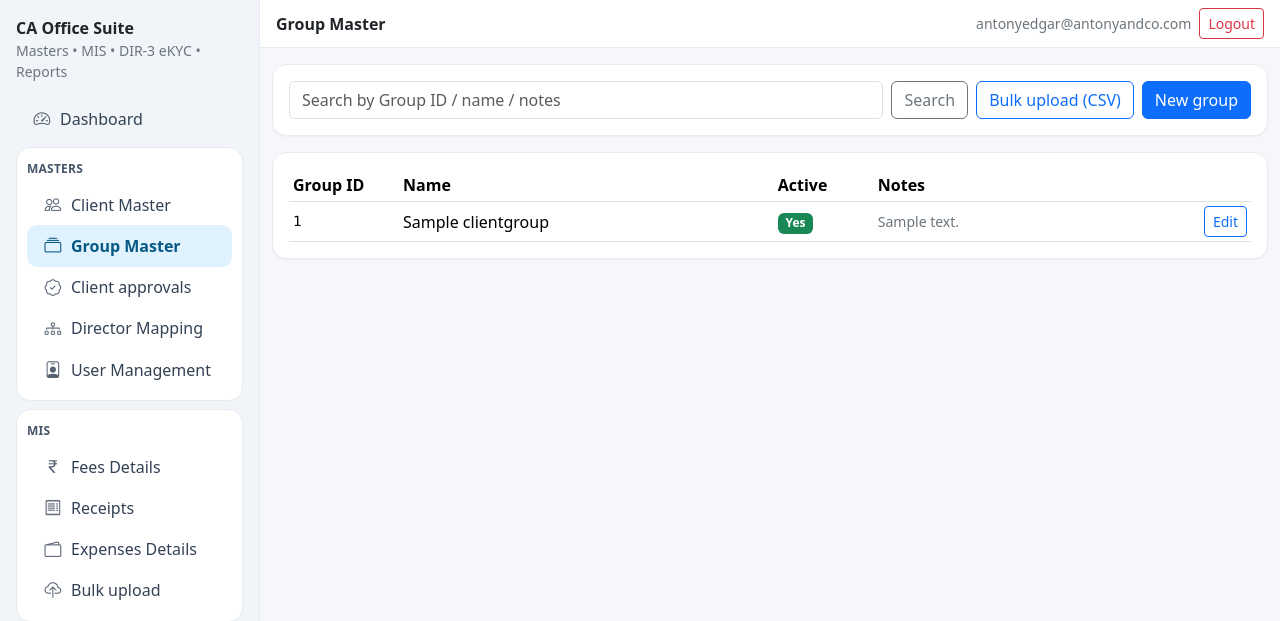
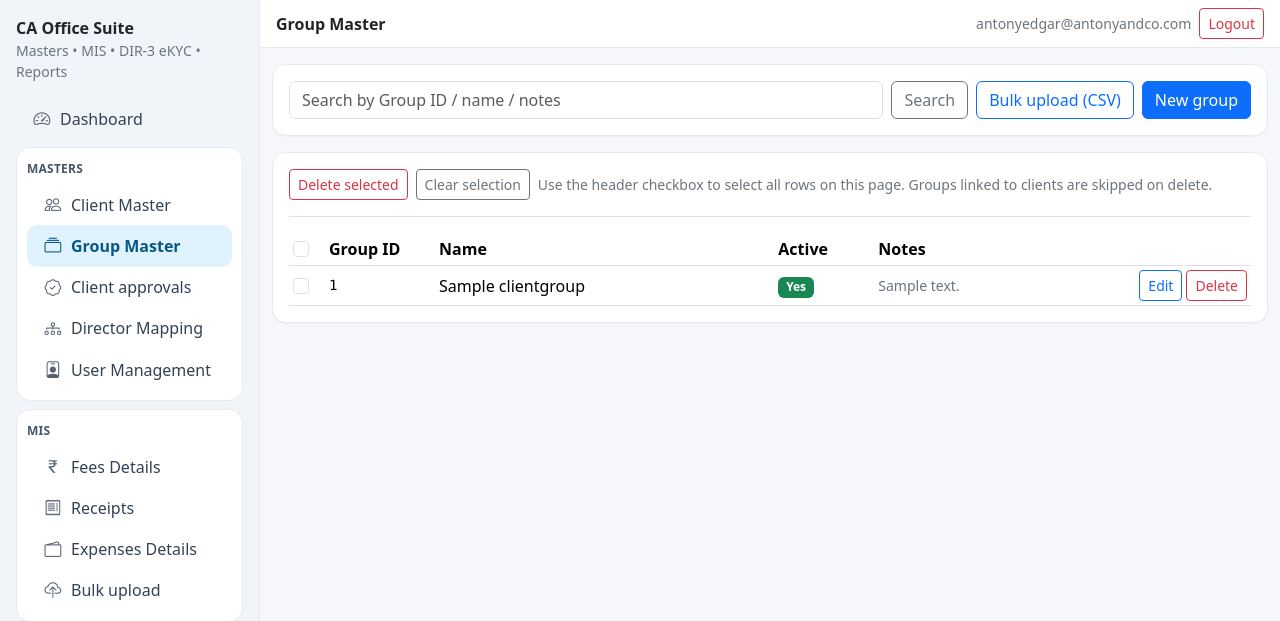
Before and after one commit to antonyedgar-coder/office_suite, a Django app: page /masters/groups/ in a window 1280 px wide. Shown: the top 621 px of the page. Run offline with Django 5.2, Linux system fonts and the light colour scheme; a user stored in the database is signed in; tables that the repository leaves empty hold one stand-in row (values such as "Sample post"); parts of the project's set-up code (start-up, migrations or seed data) failed here and were passed over.

```diff
--- a/masters/urls.py
+++ b/masters/urls.py
@@ -17,6 +17,7 @@ urlpatterns = [
         name="client_group_bulk_import_template",
     ),
     path("groups/new/", views.client_group_create, name="client_group_create"),
+    path("groups/bulk-delete/", views.client_group_bulk_delete, name="client_group_bulk_delete"),
     path("groups/<int:pk>/delete/", views.client_group_delete, name="client_group_delete"),
     path("groups/<int:pk>/", views.client_group_edit, name="client_group_edit"),
     path("clients/<str:client_id>/approve/", views.client_approve, name="client_approve"),
--- a/masters/views.py
+++ b/masters/views.py
@@ -1,7 +1,9 @@
 import base64
 
 from django.db import transaction, IntegrityError
-from django.db.models import Q
+from django.contrib.auth.decorators import login_required
+from django.core.exceptions import PermissionDenied
+from django.db.models import Count, Q
 from django.db.models.deletion import ProtectedError
 from django.shortcuts import get_object_or_404, redirect, render
 from django.contrib import messages
@@ -736,6 +738,59 @@ def client_group_delete(request, pk: int):
     return render(request, "masters/client_group_delete_confirm.html", {"group": obj})
 
 
+@login_required
+def client_group_bulk_delete(request):
+    """Superuser only: delete multiple groups from Group Master."""
+    if not request.user.is_superuser:
+        raise PermissionDenied
+
+    if request.method != "POST":
+        return redirect("client_group_list")
+
+    ids = []
+    for raw in request.POST.getlist("group_ids"):
+        try:
+            ids.append(int(raw))
+        except (TypeError, ValueError):
+            continue
+    if not ids:
+        messages.warning(request, "Select at least one group to delete.")
+        return redirect("client_group_list")
+
+    if request.POST.get("confirm") == "1":
+        groups = list(ClientGroup.objects.filter(pk__in=ids).order_by("name"))
+        deleted = 0
+        blocked: list[ClientGroup] = []
+        for g in groups:
+            try:
+                g.delete()
+                deleted += 1
+            except ProtectedError:
+                blocked.append(g)
+        if deleted:
+            messages.success(request, f"Deleted {deleted} group(s).")
+        if blocked:
+            sample = ", ".join(f"{g.group_id} ({g.name})" for g in blocked[:5])
+            extra = f" (+{len(blocked) - 5} more)" if len(blocked) > 5 else ""
+            messages.error(
+                request,
+                f"Could not delete {len(blocked)} group(s) still linked to clients: {sample}{extra}. "
+                "Clear or reassign those clients in Client Master first.",
+            )
+        return redirect("client_group_list")
+
+    groups = (
+        ClientGroup.objects.filter(pk__in=ids)
+        .annotate(client_count=Count("clients"))
+        .order_by("name")
+    )
+    return render(
+        request,
+        "masters/client_group_bulk_delete_confirm.html",
+        {"groups": groups},
+    )
+
+
 @require_perm("masters.add_clientgroup")
 def client_group_bulk_import(request):
     """
--- a/templates/masters/client_group_form.html
+++ b/templates/masters/client_group_form.html
@@ -40,8 +40,10 @@
       <div class="col-12 d-flex gap-2 flex-wrap">
         <button class="btn btn-primary" type="submit">Save</button>
         <a class="btn btn-outline-secondary" href="{% url 'client_group_list' %}">Back</a>
-        {% if mode == "edit" and perms.masters.delete_clientgroup %}
-          <a class="btn btn-outline-danger ms-auto" href="{% url 'client_group_delete' group.pk %}">Delete</a>
+        {% if mode == "edit" %}
+          {% if perms.masters.delete_clientgroup or user.is_superuser %}
+            <a class="btn btn-outline-danger ms-auto" href="{% url 'client_group_delete' group.pk %}">Delete</a>
+          {% endif %}
         {% endif %}
       </div>
     </form>
--- a/templates/masters/client_group_list.html
+++ b/templates/masters/client_group_list.html
@@ -19,37 +19,116 @@
   </div>
 
   <div class="card p-3">
+    {% if user.is_superuser and groups %}
+      <form method="post" action="{% url 'client_group_bulk_delete' %}" id="groupBulkDeleteForm" class="d-flex flex-wrap align-items-center gap-2 mb-3 pb-3 border-bottom">
+        {% csrf_token %}
+        <button type="submit" class="btn btn-sm btn-outline-danger">Delete selected</button>
+        <button type="button" class="btn btn-sm btn-outline-secondary" id="groupSelectNone">Clear selection</button>
+        <span class="text-secondary small">Use the header checkbox to select all rows on this page. Groups linked to clients are skipped on delete.</span>
+      </form>
+    {% endif %}
     <div class="table-responsive">
       <table class="table table-sm align-middle mb-0">
         <thead>
           <tr>
+            {% if user.is_superuser %}
+              <th style="width: 36px" scope="col">
+                <input
+                  class="form-check-input"
+                  type="checkbox"
+                  id="groupSelectAllHeader"
+                  title="Select all on this page"
+                  aria-label="Select all groups on this page"
+                />
+              </th>
+            {% endif %}
             <th style="width: 110px">Group ID</th>
             <th>Name</th>
             <th style="width: 100px">Active</th>
             <th>Notes</th>
-            <th style="width: 160px"></th>
+            <th style="width: 180px"></th>
           </tr>
         </thead>
         <tbody>
           {% for g in groups %}
             <tr>
+              {% if user.is_superuser %}
+                <td>
+                  <input
+                    class="form-check-input group-bulk-cb"
+                    type="checkbox"
+                    name="group_ids"
+                    value="{{ g.pk }}"
+                    form="groupBulkDeleteForm"
+                    aria-label="Select {{ g.name }}"
+                  />
+                </td>
+              {% endif %}
               <td class="mono small">{{ g.group_id }}</td>
               <td class="fw-medium">{{ g.name }}</td>
               <td>{% if g.is_active %}<span class="badge text-bg-success">Yes</span>{% else %}<span class="badge text-bg-secondary">No</span>{% endif %}</td>
               <td class="small text-secondary">{{ g.notes|default:"—"|truncatechars:80 }}</td>
               <td class="text-end">
-                {% if perms.masters.change_clientgroup %}
-                  <a class="btn btn-sm btn-outline-primary" href="{% url 'client_group_edit' g.pk %}">Edit</a>
-                {% endif %}
+                <div class="d-inline-flex gap-1 flex-wrap justify-content-end">
+                  {% if perms.masters.change_clientgroup %}
+                    <a class="btn btn-sm btn-outline-primary" href="{% url 'client_group_edit' g.pk %}">Edit</a>
+                  {% endif %}
+                  {% if perms.masters.delete_clientgroup or user.is_superuser %}
+                    <a class="btn btn-sm btn-outline-danger" href="{% url 'client_group_delete' g.pk %}">Delete</a>
+                  {% endif %}
+                </div>
               </td>
             </tr>
           {% empty %}
             <tr>
-              <td colspan="5" class="text-secondary">No groups yet. Create groups here before linking clients.</td>
+              <td colspan="{% if user.is_superuser %}6{% else %}5{% endif %}" class="text-secondary">No groups yet. Create groups here before linking clients.</td>
             </tr>
           {% endfor %}
         </tbody>
       </table>
     </div>
   </div>
+
+  {% if user.is_superuser and groups %}
+    <script>
+      (function () {
+        var headerCb = document.getElementById("groupSelectAllHeader");
+        var noneBtn = document.getElementById("groupSelectNone");
+        function boxes() {
+          return document.querySelectorAll(".group-bulk-cb");
+        }
+        function syncHeader() {
+          if (!headerCb) return;
+          var list = boxes();
+          var n = list.length;
+          var checked = 0;
+          list.forEach(function (cb) {
+            if (cb.checked) checked += 1;
+          });
+          headerCb.checked = n > 0 && checked === n;
+          headerCb.indeterminate = checked > 0 && checked < n;
+        }
+        function setAll(checked) {
+          boxes().forEach(function (cb) {
+            cb.checked = checked;
+          });
+          syncHeader();
+        }
+        if (headerCb) {
+          headerCb.addEventListener("change", function () {
+            setAll(headerCb.checked);
+          });
+        }
+        if (noneBtn) {
+          noneBtn.addEventListener("click", function () {
+            setAll(false);
+          });
+        }
+        boxes().forEach(function (cb) {
+          cb.addEventListener("change", syncHeader);
+        });
+        syncHeader();
+      })();
+    </script>
+  {% endif %}
 {% endblock %}
```
Also changed, not shown: templates/masters/client_group_bulk_delete_confirm.html (added, +39 -0 lines), db.sqlite3.
